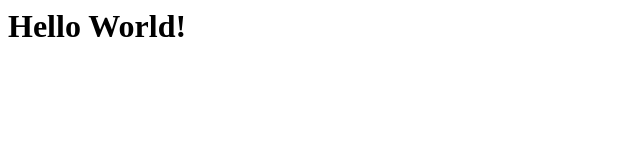
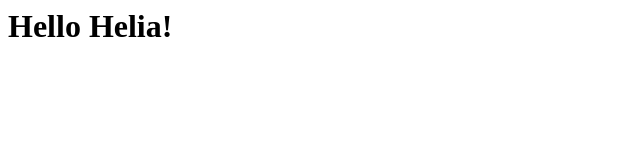
Before and after one commit to hyphacoop/api.distributed.press, a website: page fixtures/site/index.html in a window 1280 px wide. Shown: the full height of the page, 0-640 px from the left. Drawn offline with Linux system fonts and the light colour scheme.

Commit message:
fix: update header text in index.html from 'Hello World!' to 'Hello Helia!'

```diff
--- a/fixtures/site/index.html
+++ b/fixtures/site/index.html
@@ -1,2 +1,2 @@
 <title>Hello Distributed Press!</title>
-<h1>Hello World!</h1>
+<h1>Hello Helia!</h1>
```
